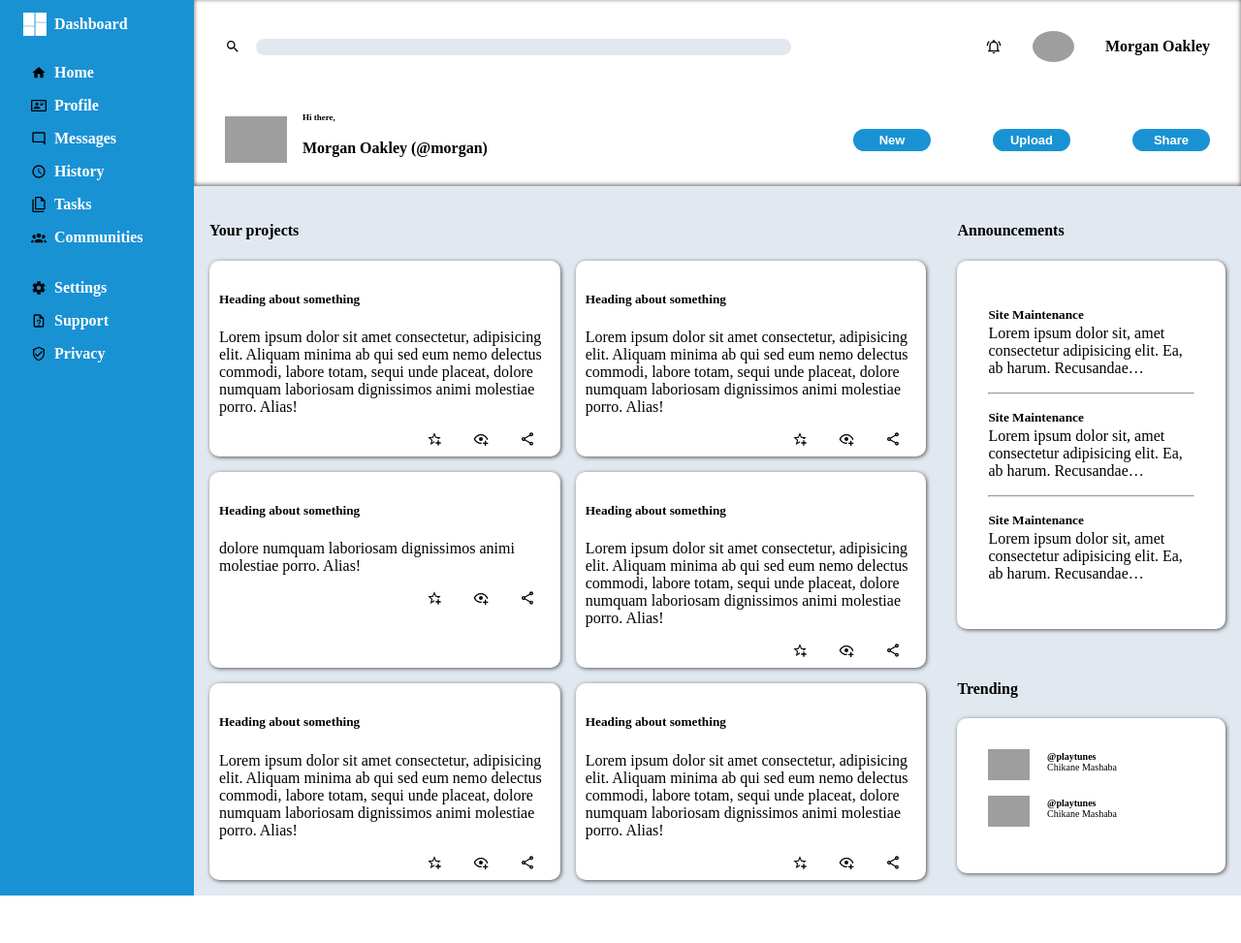
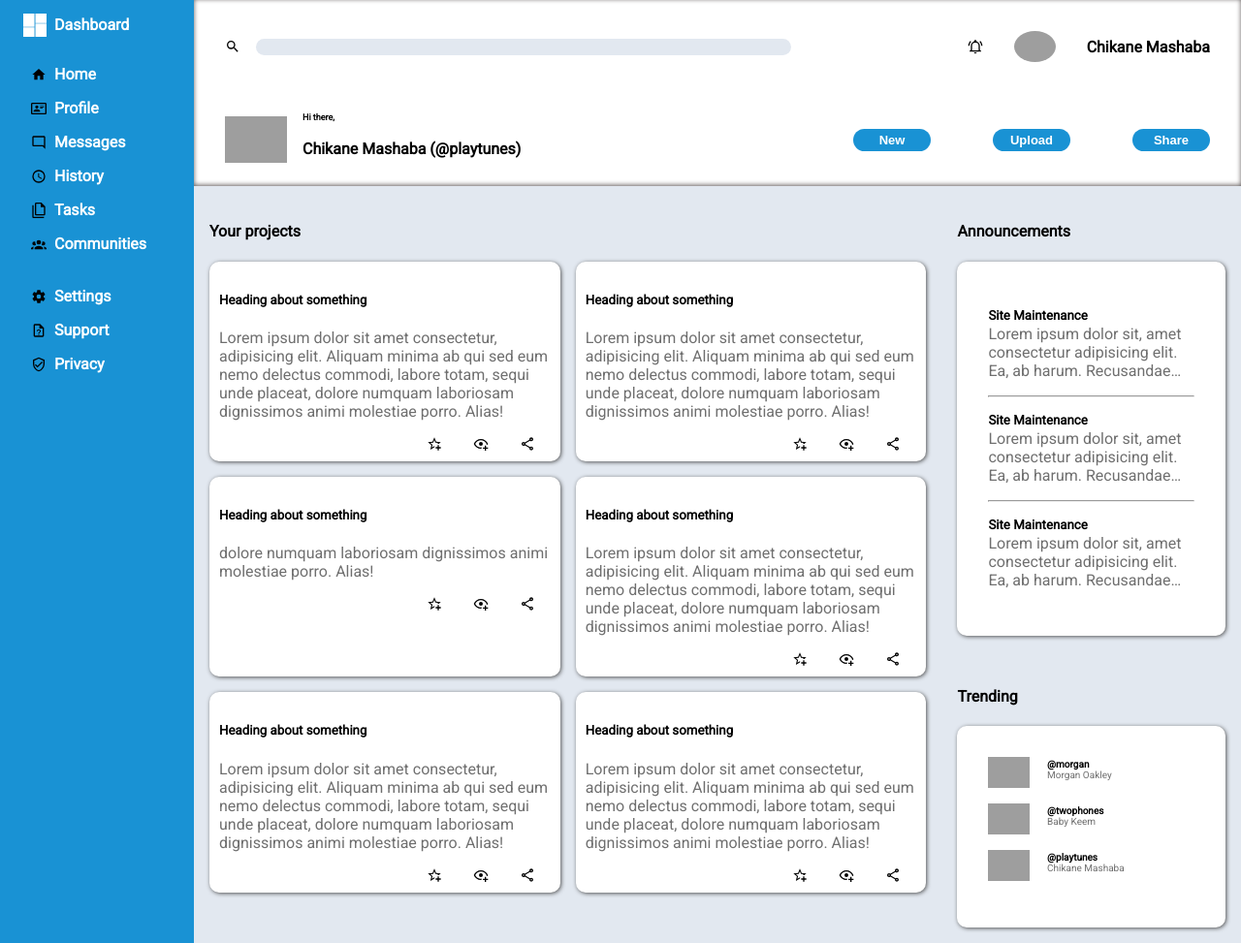
Before and after one commit to playtunes100/dashboard, a plain HTML site: page index.html in a window 1280 px wide. Shown: the whole page at 97% size. Before the commit the page ends 924 px from the top, so only its background shows below. Drawn offline with Linux system fonts and the light colour scheme; grey boxes are pictures that could not be loaded.

Commit message:
Fix font to Roboto and change display user

```diff
--- a/css/styles.css
+++ b/css/styles.css
@@ -7,9 +7,8 @@ body {
     grid-template-areas:
     'nav header'
     'nav content';
+    font-family: Roboto, sans-serif;
 }
-
-
 
 .nav{
     grid-area: nav;
@@ -47,7 +46,6 @@ body {
 }
 
 .header {
-
     grid-area: header;
     display: grid;
     grid-template-columns: 3fr 2fr;
@@ -146,6 +144,10 @@ body {
         'projects announcements'
         'projects trending';
     background-color: #e2e8f0;
+}
+
+.main-content p {
+    color: #6f6f6f;
 }
 
 .projects {
--- a/index.html
+++ b/index.html
@@ -5,6 +5,9 @@
     <meta name="viewport" content="width=device-width, initial-scale=1.0">
     <title>Dashboard</title>
     <link rel="stylesheet" href="./css/styles.css" />
+    <link rel="preconnect" href="https://fonts.googleapis.com">
+    <link rel="preconnect" href="https://fonts.gstatic.com" crossorigin>
+    <link href="https://fonts.googleapis.com/css2?family=Roboto&display=swap" rel="stylesheet">
 </head>
 <body>
     <div class="nav">
@@ -61,13 +64,13 @@
         <div class="profile-container">
             <img id="notification" src="./images/bell.svg" />
             <img id="profile-pic" src="https://avataaars.io/?avatarStyle=Circle&topType=ShortHairDreads01&accessoriesType=Round&hairColor=Black&facialHairType=BeardLight&facialHairColor=Black&clotheType=Hoodie&clotheColor=Blue03&eyeType=Default&eyebrowType=Default&mouthType=Default&skinColor=DarkBrown" />
-            <span >Morgan Oakley</span>
+            <span >Chikane Mashaba</span>
         </div>
         <div class="greeting-container">
             <img src="https://avataaars.io/?avatarStyle=Circle&topType=ShortHairDreads01&accessoriesType=Round&hairColor=Black&facialHairType=BeardLight&facialHairColor=Black&clotheType=Hoodie&clotheColor=Blue03&eyeType=Default&eyebrowType=Default&mouthType=Default&skinColor=DarkBrown"/>
             <div>
                 <span>Hi there,</span>
-                <p>Morgan Oakley (@morgan)</p>
+                <p>Chikane Mashaba (@playtunes)</p>
             </div>
 
         </div>
@@ -195,14 +198,21 @@
             <h4>Trending</h4>
             <div class="trending-container">
                 <div class="trending-card">
-                    <img src="https://avataaars.io/?avatarStyle=Circle&topType=ShortHairSides&accessoriesType=Sunglasses&hairColor=Black&facialHairType=MoustacheFancy&facialHairColor=BlondeGolden&clotheType=ShirtVNeck&clotheColor=Black&eyeType=Cry&eyebrowType=AngryNatural&mouthType=Eating&skinColor=Light" />
+                    <img src="https://avataaars.io/?avatarStyle=Circle&topType=LongHairBigHair&accessoriesType=Sunglasses&hairColor=Brown&facialHairType=Blank&clotheType=ShirtScoopNeck&clotheColor=PastelOrange&eyeType=Default&eyebrowType=FlatNatural&mouthType=Smile&skinColor=Light" />
                     <div class="trending-user">
-                        <span class="trending-username">@playtunes</span>
-                        <p>Chikane Mashaba</p>
+                        <span class="trending-username">@morgan</span>
+                        <p>Morgan Oakley</p>
                     </div>
                 </div>
                 <div class="trending-card">
                     <img src="https://avataaars.io/?avatarStyle=Circle&topType=ShortHairSides&accessoriesType=Sunglasses&hairColor=Black&facialHairType=MoustacheFancy&facialHairColor=BlondeGolden&clotheType=ShirtVNeck&clotheColor=Black&eyeType=Cry&eyebrowType=AngryNatural&mouthType=Eating&skinColor=Light" />
+                    <div class="trending-user">
+                        <span class="trending-username">@twophones</span>
+                        <p>Baby Keem</p>
+                    </div>
+                </div>
+                <div class="trending-card">
+                    <img src="https://avataaars.io/?avatarStyle=Circle&topType=ShortHairDreads01&accessoriesType=Round&hairColor=Black&facialHairType=BeardLight&facialHairColor=Black&clotheType=Hoodie&clotheColor=Blue03&eyeType=Default&eyebrowType=Default&mouthType=Default&skinColor=DarkBrown" />
                     <div class="trending-user">
                         <span class="trending-username">@playtunes</span>
                         <p>Chikane Mashaba</p>
```
